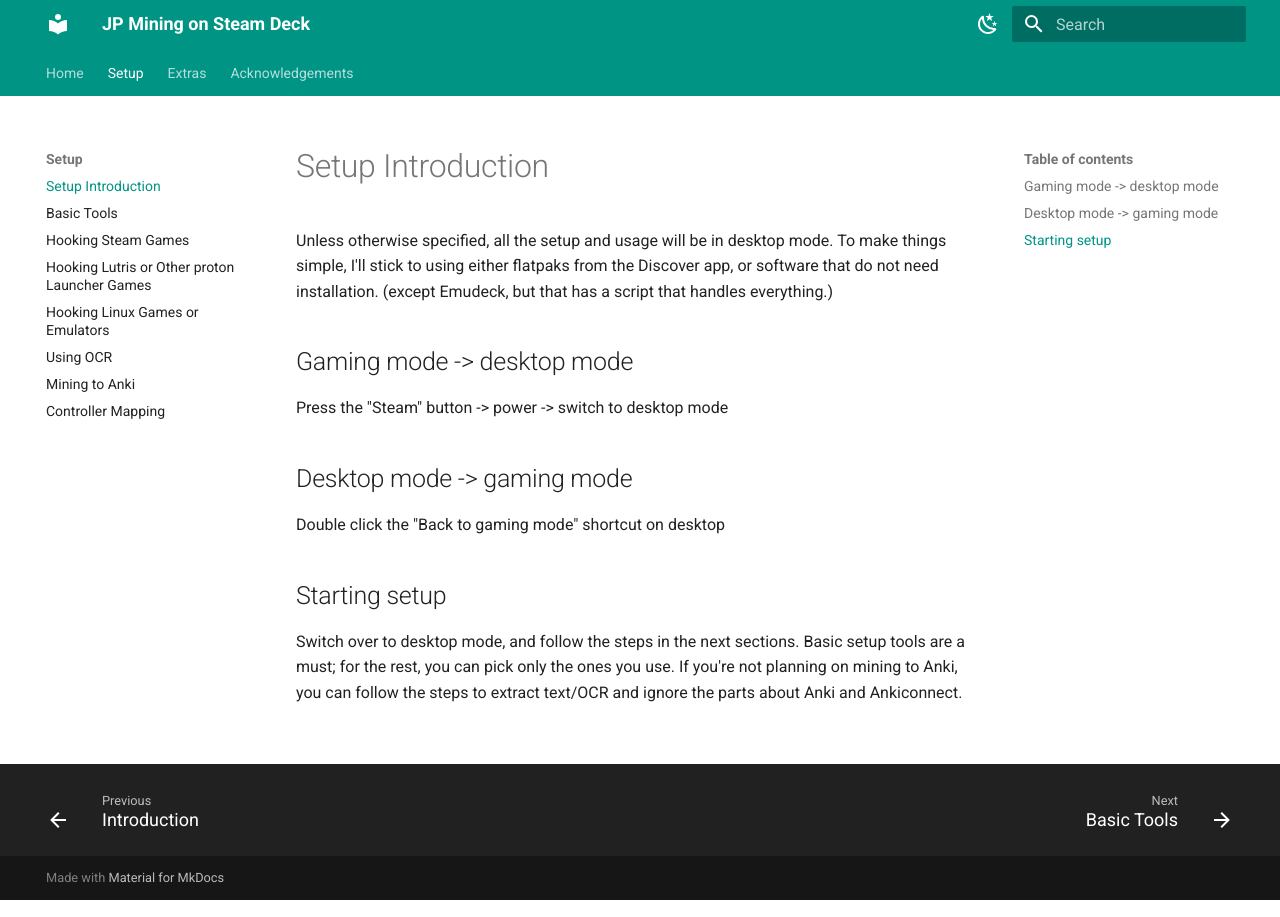
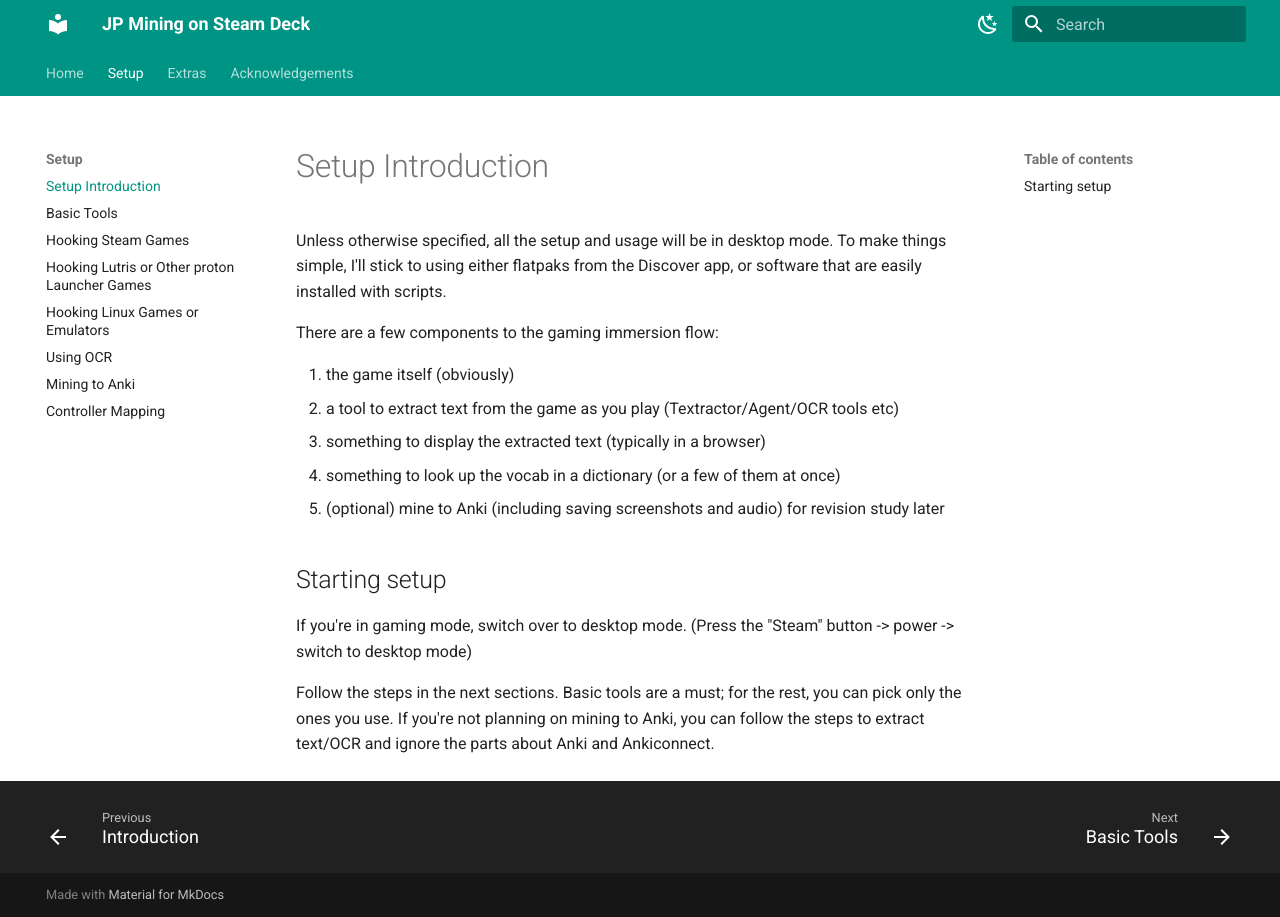
Before and after one commit to aka-baka/deck-mining, an MkDocs documentation site: the page built from docs/deck-mining/setupIntro.md, in a window 1280 px wide. Built offline with MkDocs 1.6.1 and Material for MkDocs 9.7.7, drawn with Linux system fonts in a browser that asks for light colours.

Commit message:
setup intro done

```diff
--- a/docs/deck-mining/setupIntro.md
+++ b/docs/deck-mining/setupIntro.md
@@ -1,15 +1,17 @@
 # Setup Introduction
 
-Unless otherwise specified, all the setup and usage will be in desktop mode. To make things simple, I'll stick to using either flatpaks from the Discover app, or software that do not need installation. (except Emudeck, but that has a script that handles everything.)
+Unless otherwise specified, all the setup and usage will be in desktop mode. To make things simple, I'll stick to using either flatpaks from the Discover app, or software that are easily installed with scripts.
 
-## Gaming mode -> desktop mode
+There are a few components to the gaming immersion flow:
 
-Press the "Steam" button -> power -> switch to desktop mode
-
-## Desktop mode -> gaming mode
-
-Double click the "Back to gaming mode" shortcut on desktop
+1. the game itself (obviously)
+2. a tool to extract text from the game as you play (Textractor/Agent/OCR tools etc)
+3. something to display the extracted text (typically in a browser)
+4. something to look up the vocab in a dictionary (or a few of them at once)
+5. (optional) mine to Anki (including saving screenshots and audio) for revision study later
 
 ## Starting setup
 
-Switch over to desktop mode, and follow the steps in the next sections. Basic setup tools are a must; for the rest, you can pick only the ones you use. If you're not planning on mining to Anki, you can follow the steps to extract text/OCR and ignore the parts about Anki and Ankiconnect.
+If you're in gaming mode, switch over to desktop mode. (Press the "Steam" button -> power -> switch to desktop mode)
+
+Follow the steps in the next sections. Basic tools are a must; for the rest, you can pick only the ones you use. If you're not planning on mining to Anki, you can follow the steps to extract text/OCR and ignore the parts about Anki and Ankiconnect.
```
